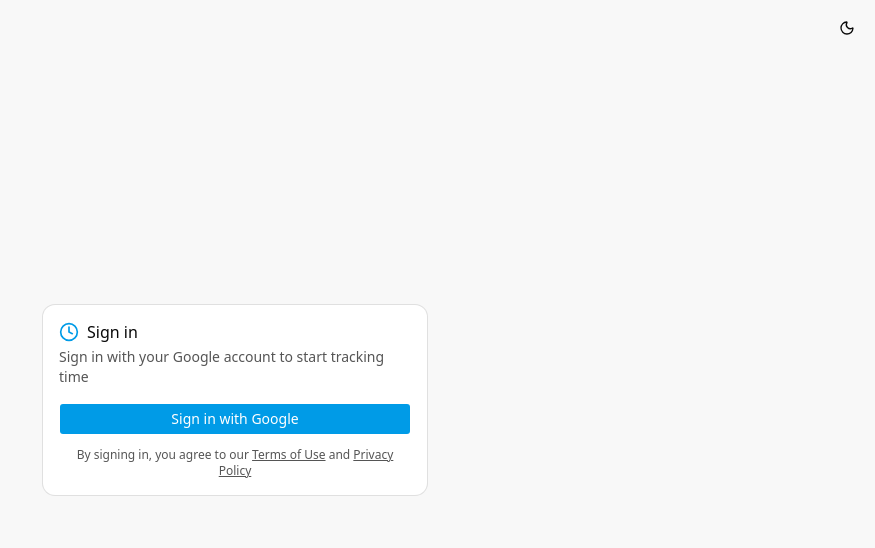
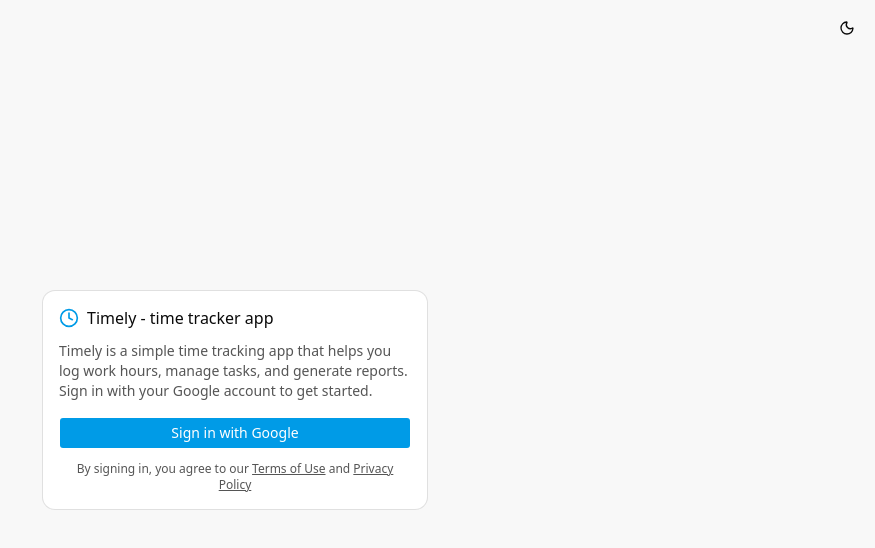
Before and after one commit to martimayoral/time-tracker, a React (Vite) app: page /login in a window 1280 px wide. Shown: the top 548 px of the page, without its empty margins (405-1280 px from the left). Built offline with nearby package versions, Linux system fonts and the light colour scheme; no server answers.

Commit message:
update app title

```diff
--- a/index.html
+++ b/index.html
@@ -4,7 +4,8 @@
     <meta charset="UTF-8" />
     <link rel="icon" type="image/png" href="/clock-inactive.png" />
     <meta name="viewport" content="width=device-width, initial-scale=1.0" />
-    <title>Timely</title>
+    <title>Timely - time tracker app</title>
+    <meta name="description" content="Timely is a simple time tracking app that helps you log hours, manage tasks, and generate reports. Sign in with Google to start tracking your time." />
   </head>
   <body>
     <div id="root"></div>
--- a/src/routes/index.tsx
+++ b/src/routes/index.tsx
@@ -33,7 +33,7 @@
       <header className="flex items-center justify-between">
         <div className="flex items-center gap-2">
           <Clock className="size-5 text-primary" />
-          <h1 className="text-xl font-semibold tracking-tight">Timely</h1>
+          <h1 className="text-xl font-semibold tracking-tight">Timely - time tracker app</h1>
         </div>
         <div className="flex items-center gap-1">
           <span className="mr-2 text-sm text-muted-foreground">{user.email}</span>
--- a/src/routes/login.tsx
+++ b/src/routes/login.tsx
@@ -29,12 +29,15 @@
         </Button>
       </div>
       <Card className="w-full max-w-sm">
-        <CardHeader>
+        <CardHeader className="flex flex-col gap-3">
           <div className="flex items-center gap-2">
             <Clock className="size-5 text-primary" />
-            <CardTitle>Sign in</CardTitle>
+            <CardTitle>Timely - time tracker app</CardTitle>
           </div>
-          <CardDescription>Sign in with your Google account to start tracking time</CardDescription>
+          <CardDescription>
+            Timely is a simple time tracking app that helps you log work hours, manage tasks, and generate reports. Sign
+            in with your Google account to get started.
+          </CardDescription>
         </CardHeader>
         <CardContent className="flex flex-col gap-3">
           <Button onClick={signIn} disabled={loading} className="w-full">
```
